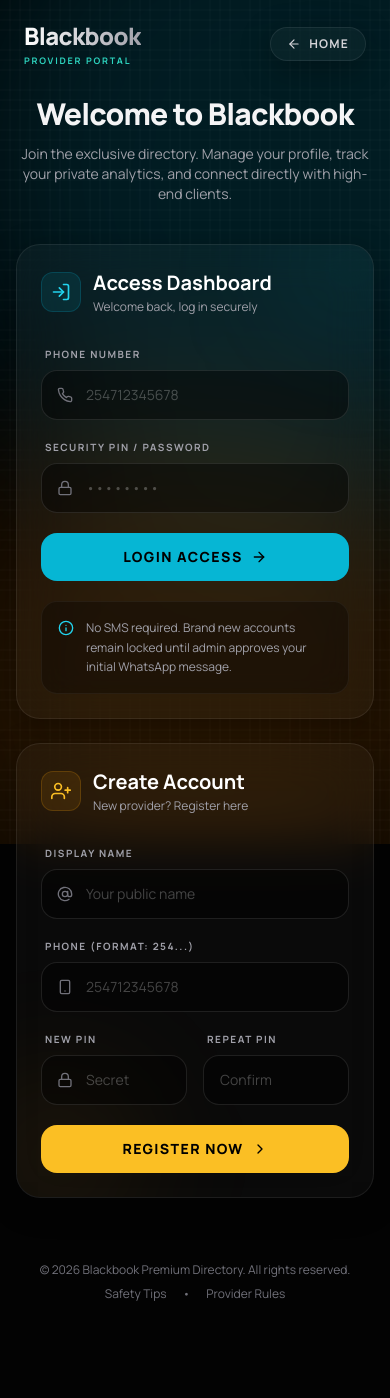
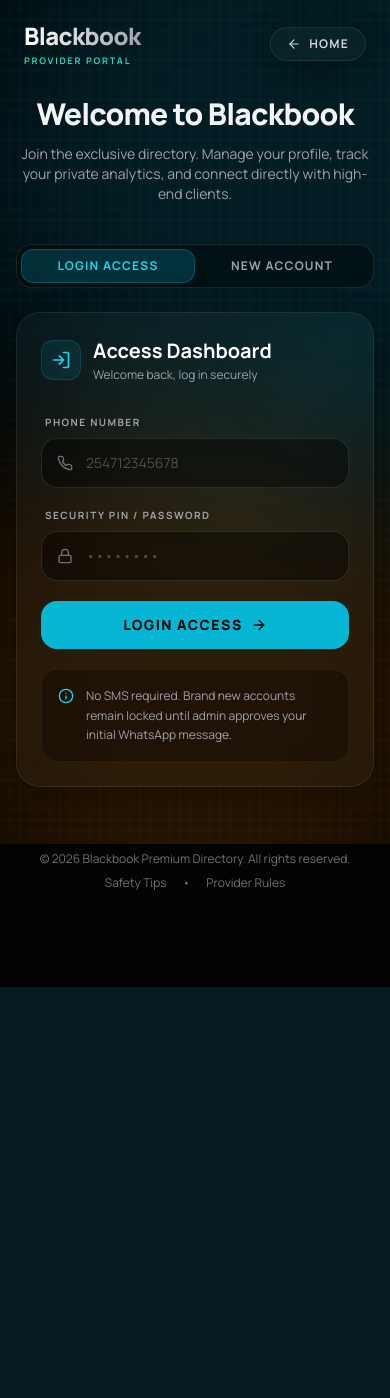
Before and after one commit to Pompompurin888k/blackbook, a Python web app: template web/templates/provider_auth.html in a window 390 px wide. After the commit the page ends 987 px from the top, so only its background shows below. Run offline with Jinja, Linux system fonts and the light colour scheme; the template is opened without the code that fills it, so the values that code supplies are empty; some libraries are stand-ins or nearby versions.

Commit message:
Add responsive tab interface to provider auth page for mobile UX

```diff
--- a/web/templates/provider_auth.html
+++ b/web/templates/provider_auth.html
@@ -165,12 +165,23 @@
                 {% endif %}
             </div>
 
+            <!-- Mobile Tabs -->
+            <div
+                class="md:hidden flex rounded-2xl bg-black/40 border border-white/10 p-1 mb-6 animate-fade-in delay-200">
+                <button type="button" id="tabLogin" onclick="switchTab('login')"
+                    class="flex-1 py-2 text-xs font-bold uppercase tracking-widest rounded-xl border transition-all bg-cyan-500/20 text-cyan-400 border-cyan-500/30">Login
+                    Access</button>
+                <button type="button" id="tabRegister" onclick="switchTab('register')"
+                    class="flex-1 py-2 text-xs font-bold uppercase tracking-widest rounded-xl border transition-all text-zinc-400 hover:text-white border-transparent">New
+                    Account</button>
+            </div>
+
             <!-- Two Column Split -->
             <div class="grid md:grid-cols-2 gap-6 lg:gap-10 items-start">
 
                 <!-- Login Column -->
-                <div
-                    class="glass-panel rounded-3xl p-6 sm:p-8 animate-fade-in delay-200 relative overflow-hidden group">
+                <div id="loginCol"
+                    class="md:block glass-panel rounded-3xl p-6 sm:p-8 animate-fade-in delay-200 relative overflow-hidden group">
                     <div
                         class="absolute -top-10 -right-10 w-32 h-32 bg-cyan-500/10 rounded-full blur-3xl group-hover:bg-cyan-500/20 transition-all duration-700">
                     </div>
@@ -230,8 +241,8 @@
                 </div>
 
                 <!-- Registration Column -->
-                <div
-                    class="glass-panel rounded-3xl p-6 sm:p-8 animate-fade-in delay-200 relative overflow-hidden group">
+                <div id="registerCol"
+                    class="hidden md:block glass-panel rounded-3xl p-6 sm:p-8 animate-fade-in delay-200 relative overflow-hidden group">
                     <div
                         class="absolute -bottom-10 -left-10 w-40 h-40 bg-amber-500/10 rounded-full blur-3xl group-hover:bg-amber-500/20 transition-all duration-700">
                     </div>
@@ -327,6 +338,27 @@
 
     <script>
         feather.replace(); // Initialize feather icons
+
+        function switchTab(tab) {
+            const loginCol = document.getElementById('loginCol');
+            const registerCol = document.getElementById('registerCol');
+            const tabLogin = document.getElementById('tabLogin');
+            const tabRegister = document.getElementById('tabRegister');
+
+            if (tab === 'login') {
+                loginCol.classList.remove('hidden');
+                registerCol.classList.add('hidden');
+
+                tabLogin.className = "flex-1 py-2 text-xs font-bold uppercase tracking-widest rounded-xl border transition-all bg-cyan-500/20 text-cyan-400 border-cyan-500/30";
+                tabRegister.className = "flex-1 py-2 text-xs font-bold uppercase tracking-widest rounded-xl border transition-all text-zinc-400 hover:text-white border-transparent";
+            } else {
+                loginCol.classList.add('hidden');
+                registerCol.classList.remove('hidden');
+
+                tabLogin.className = "flex-1 py-2 text-xs font-bold uppercase tracking-widest rounded-xl border transition-all text-zinc-400 hover:text-white border-transparent";
+                tabRegister.className = "flex-1 py-2 text-xs font-bold uppercase tracking-widest rounded-xl border transition-all bg-amber-500/20 text-amber-400 border-amber-500/30";
+            }
+        }
     </script>
 </body>
 
```
